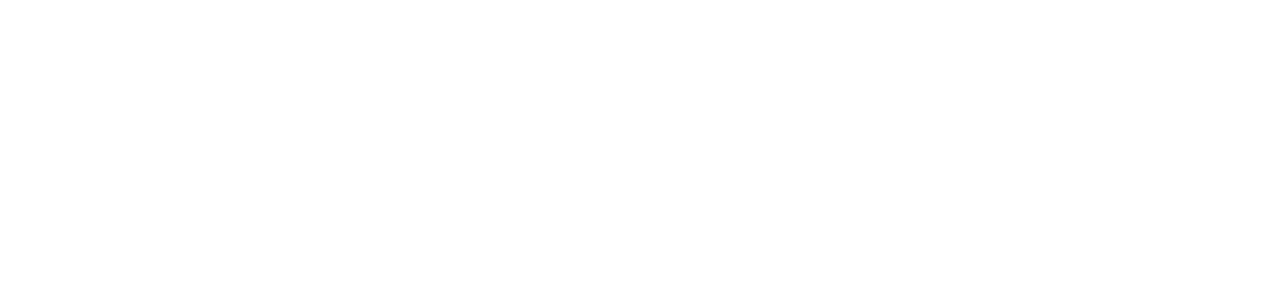
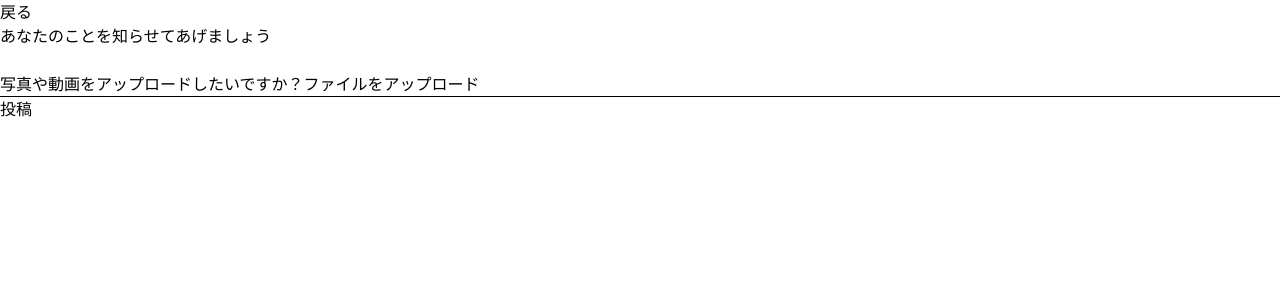
Before and after one commit to Gran-App-Vantan/vanx-frontend, a Next.js app in the folder vanx-app/: page /post in a window 1280 px wide. Shown: the top 300 px of the page. Built offline with nearby package versions, Linux system fonts and the light colour scheme.

Commit message:
temporay commit

```diff
--- a/vanx-app/app/page.tsx
+++ b/vanx-app/app/page.tsx
@@ -1,6 +1,6 @@
 "use client";
 
-import { PostItem, ReactionBottomSheet, PostDeleteModal } from "@/components/post";
+import { PostItem, ReactionBottomSheet, PostDeleteModal } from "@/components/features/post";
 import { FooterNavItem, Modal } from "@/components/shared";
 import { useState, useEffect, useRef } from "react";
 
--- a/vanx-app/app/post/page.tsx
+++ b/vanx-app/app/post/page.tsx
@@ -1,7 +1,39 @@
+import Link from "next/link";
+import Image from "next/image";
+
 export default function Post() {
   return (
-    <>
-    {/* 投稿ページ */}
-    </>
+    <main>
+      <div className="w-screen">
+
+        {/* <Image
+          src="/icons/arrow-white-icon.svg"
+          alt="戻るアイコン"
+          width={20}
+          height={20}
+        /> */}
+
+        <Link href={"/"}>
+          戻る
+        </Link>
+      </div>
+
+      <form>
+        <h1>あなたのことを知らせてあげましょう</h1>
+
+        <input type="text" />
+
+        <div>
+          <label>写真や動画をアップロードしたいですか？</label>
+          <button>ファイルをアップロード</button>
+        </div>
+
+        <div>
+          <hr />
+
+          <button>投稿</button>
+        </div>
+      </form>
+    </main>
   );
 }
--- a/vanx-app/components/shared/FloorMapCard.tsx
+++ b/vanx-app/components/features/floor-map/FloorMapCard.tsx
@@ -13,7 +13,7 @@ export function FloorMapCard({ boothName, boothText, gradeFaculty, boothImageTex
     return(
         <div className="relative p-4 overflow-hidden rounded-lg bg-accent-light top-72 w-[350px] h-[279px] m-auto shadow-bottom">
             <div className="absolute top-0 left-0 flex w-full items-end justify-between pr-4">
-                <p className="text-base bg-accent w-1/2 text-center py-2 text-xl rounded-br-full">{boothName}</p>
+                <p className="text-white bg-accent w-1/2 text-center py-2 text-xl rounded-br-full">{boothName}</p>
                 <div className="w-32 py-1 text-center text-xs bg-base border border-text h-fit rounded-full">{gradeFaculty}</div>
             </div>
             <div className="flex justify-between w-full pt-12">
--- /dev/null
+++ b/vanx-app/components/features/floor-map/index.ts
@@ -0,0 +1 @@
+export { FloorMapCard } from "./FloorMapCard";
--- a/vanx-app/components/shared/FooterNavItem.tsx
+++ b/vanx-app/components/shared/FooterNavItem.tsx
@@ -1,7 +1,7 @@
 import Link from "next/link";
 import Image from "next/image";
 
-import { PostingButton } from "@/components/post";
+import { PostingButton } from "@/components/features/post";
 
 export function FooterNavItem() {
   return (
```
Also changed, not shown: vanx-app/app/test/page.tsx (+1 -1 lines), vanx-app/components/features/post/PostDeleteModal.tsx (renamed from vanx-app/components/post/PostDeleteModal.tsx), vanx-app/components/features/post/PostItem.tsx (renamed from vanx-app/components/post/PostItem.tsx), vanx-app/components/features/post/PostingButton.tsx (renamed from vanx-app/components/post/PostingButton.tsx), vanx-app/components/features/post/ReactionAddButton.tsx (renamed from vanx-app/components/post/ReactionAddButton.tsx), vanx-app/components/features/post/ReactionBottomSheet.tsx (renamed from vanx-app/components/post/ReactionBottomSheet.tsx), vanx-app/components/features/post/index.ts (renamed from vanx-app/components/post/index.ts).
